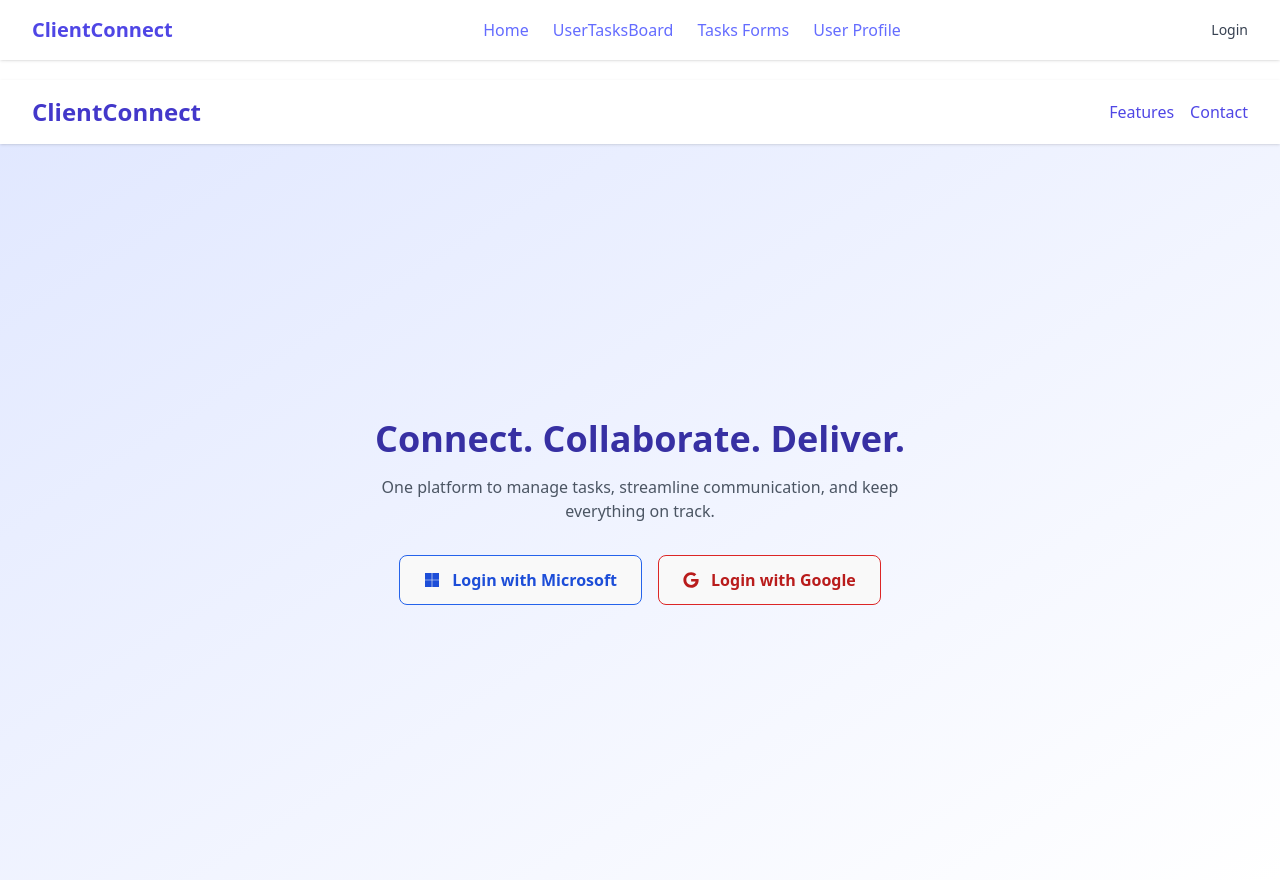
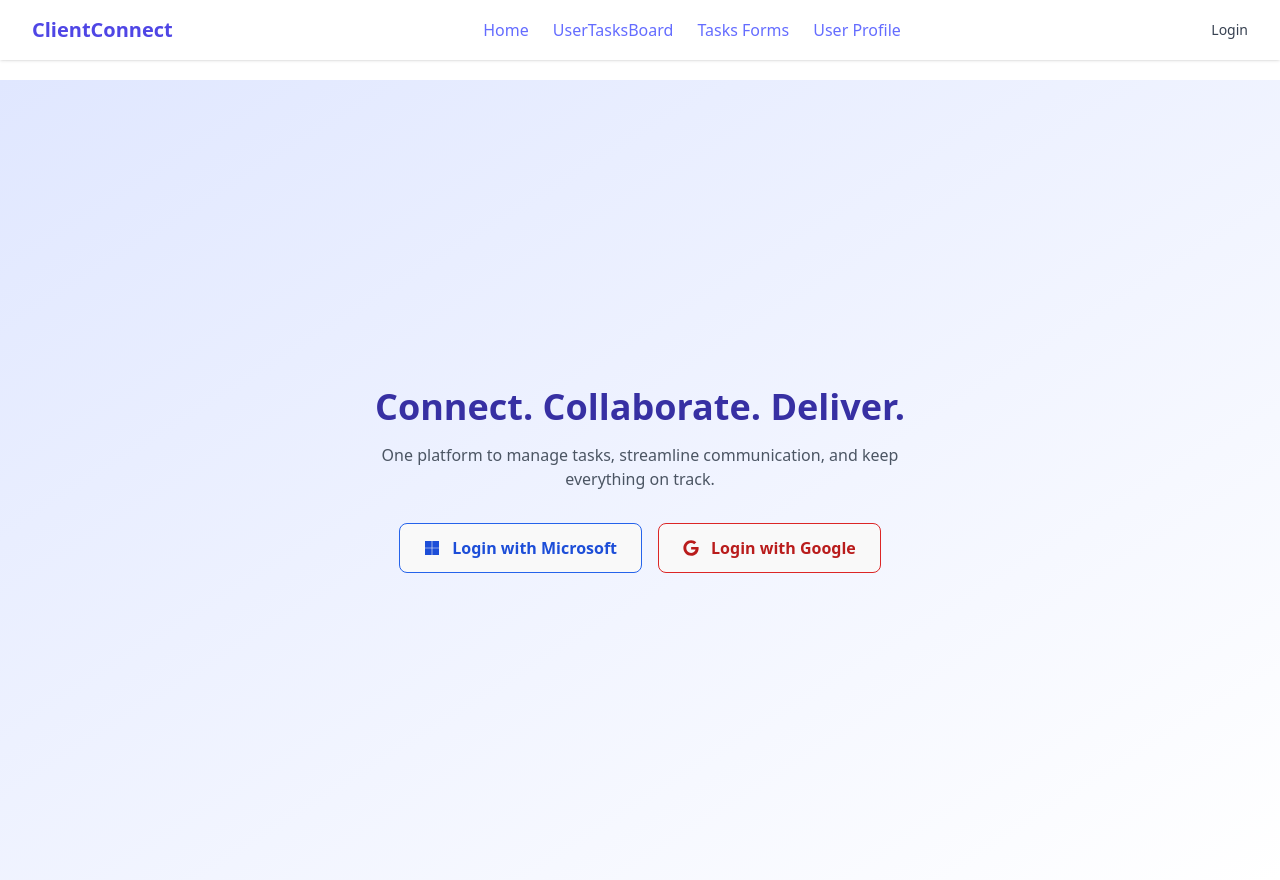
Before and after one commit to smatgithub/task-manager, a React (Vite) app in the folder ClientConnect/: page / in a window 1280 px wide. Built offline with nearby package versions, Linux system fonts and the light colour scheme; no server answers.

Commit message:
duplicate nav fixed

```diff
--- a/ClientConnect/src/pages/Home.jsx
+++ b/ClientConnect/src/pages/Home.jsx
@@ -23,14 +23,7 @@ const Home = () => {
 
   return (
     <div className="min-h-screen flex flex-col justify-between bg-gradient-to-br from-indigo-100 to-white">
-      {/* Header */}
-      <header className="flex items-center justify-between px-8 py-4 bg-white shadow">
-        <h1 className="text-2xl font-bold text-indigo-700">ClientConnect</h1>
-        <nav className="space-x-4">
-          <a href="#features" className="text-indigo-600 hover:underline">Features</a>
-          <a href="#contact" className="text-indigo-600 hover:underline">Contact</a>
-        </nav>
-      </header>
+
 
       {/* Hero Section */}
       <main className="flex-grow flex flex-col items-center justify-center text-center px-4">
--- a/ClientConnect/src/services/taskService.js
+++ b/ClientConnect/src/services/taskService.js
@@ -43,6 +43,8 @@ export const getTasksForUser = async (userName, taskType, token) => {
  */
 export const getAssignedTasks = async ({ empId, page = 1, limit = 10, token }) => {
   if (!empId) throw new Error('empId is required');
+  console.log(empId);
+
   const res = await client.get(
     `/assigned-to/${empId}?page=${page}&limit=${limit}`,
     authHeader(token)
```
